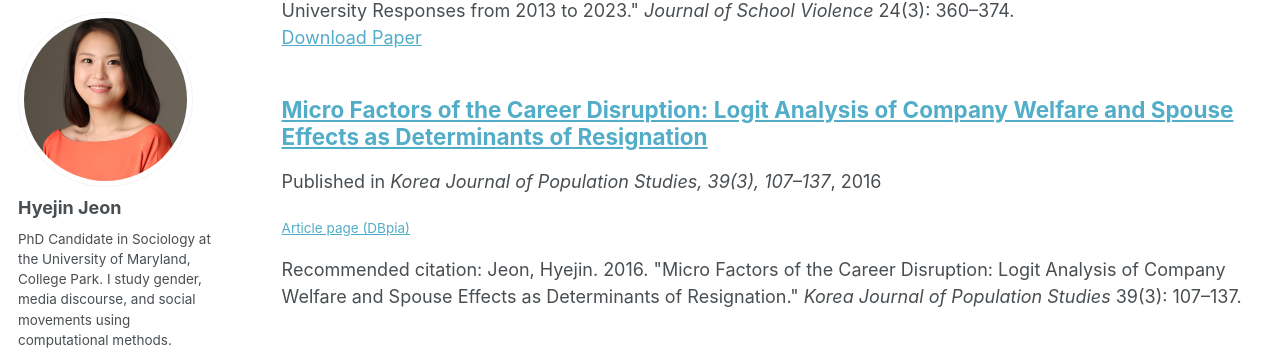
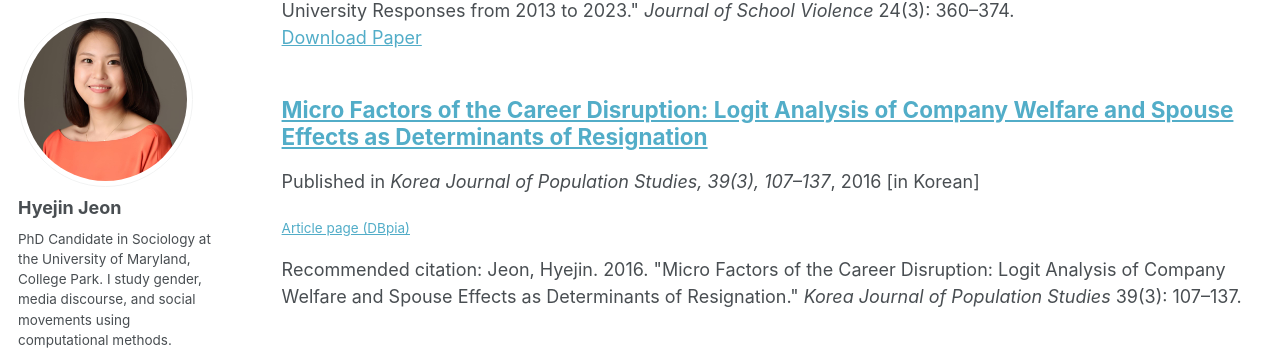
Before and after one commit to hyejin-jeon-soc/hyejin-jeon-soc.github.io, a Jekyll site: the page built from _pages/publications.html, in a window 1280 px wide and 900 px high, scrolled down 302 px. Shown: the part 89-446 px from the top of the window. Built offline with Jekyll 4.4.1, drawn with Linux system fonts in a browser that asks for light colours; a script bundle is joined from its source files by our own code; a style sheet for code colours, icons or effects is not loaded; part of the change alters nothing that is shown.

```diff
--- a/_includes/archive-single.html
+++ b/_includes/archive-single.html
@@ -41,7 +41,7 @@
         {% if post.collection == 'teaching' %}
           <p> {{ post.type }}, <i>{{ post.venue }}</i>, {{ post.date | default: "1900-01-01" | date: "%Y" }} </p>
         {% elsif post.collection == 'publications' %}
-          {% if post.venue %}<p>Published in <i>{{ post.venue }}</i>, {{ post.date | default: "1900-01-01" | date: "%Y" }} </p>{% endif %}
+          {% if post.venue %}<p>Published in <i>{{ post.venue }}</i>, {{ post.date | default: "1900-01-01" | date: "%Y" }}{% if post.lang_note %} [{{ post.lang_note }}]{% endif %} </p>{% endif %}
         {% elsif post.date %}
          <p class="page__date"><strong><i class="fa fa-fw fa-calendar" aria-hidden="true"></i> {{ site.data.ui-text[site.locale].date_label | default: "Published:" }}</strong> <time datetime="{{ post.date | default: "1900-01-01" | date_to_xmlschema }}">{{ post.date | default: "1900-01-01" | date: "%B %d, %Y" }}</time></p>
         {% endif %}
```
